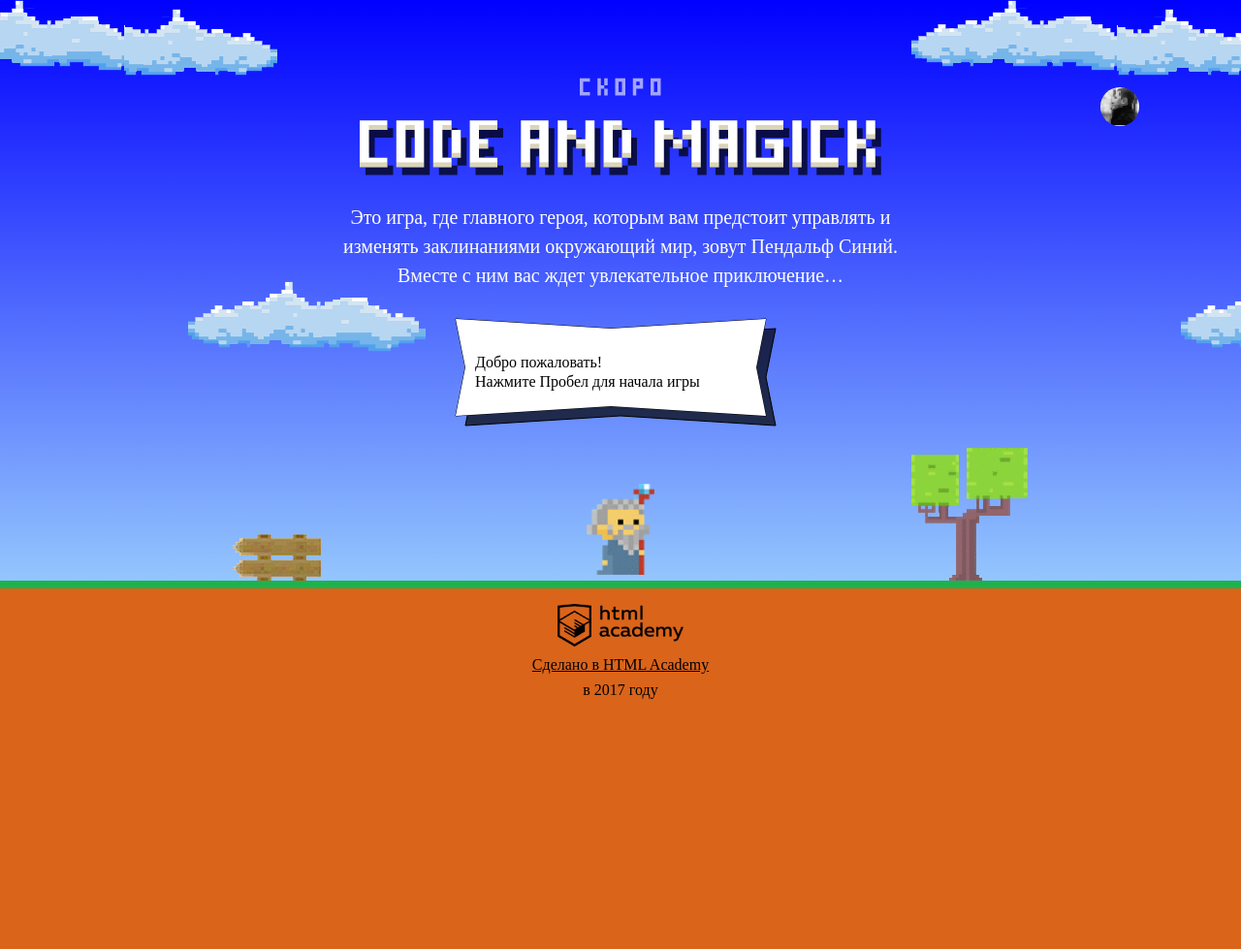
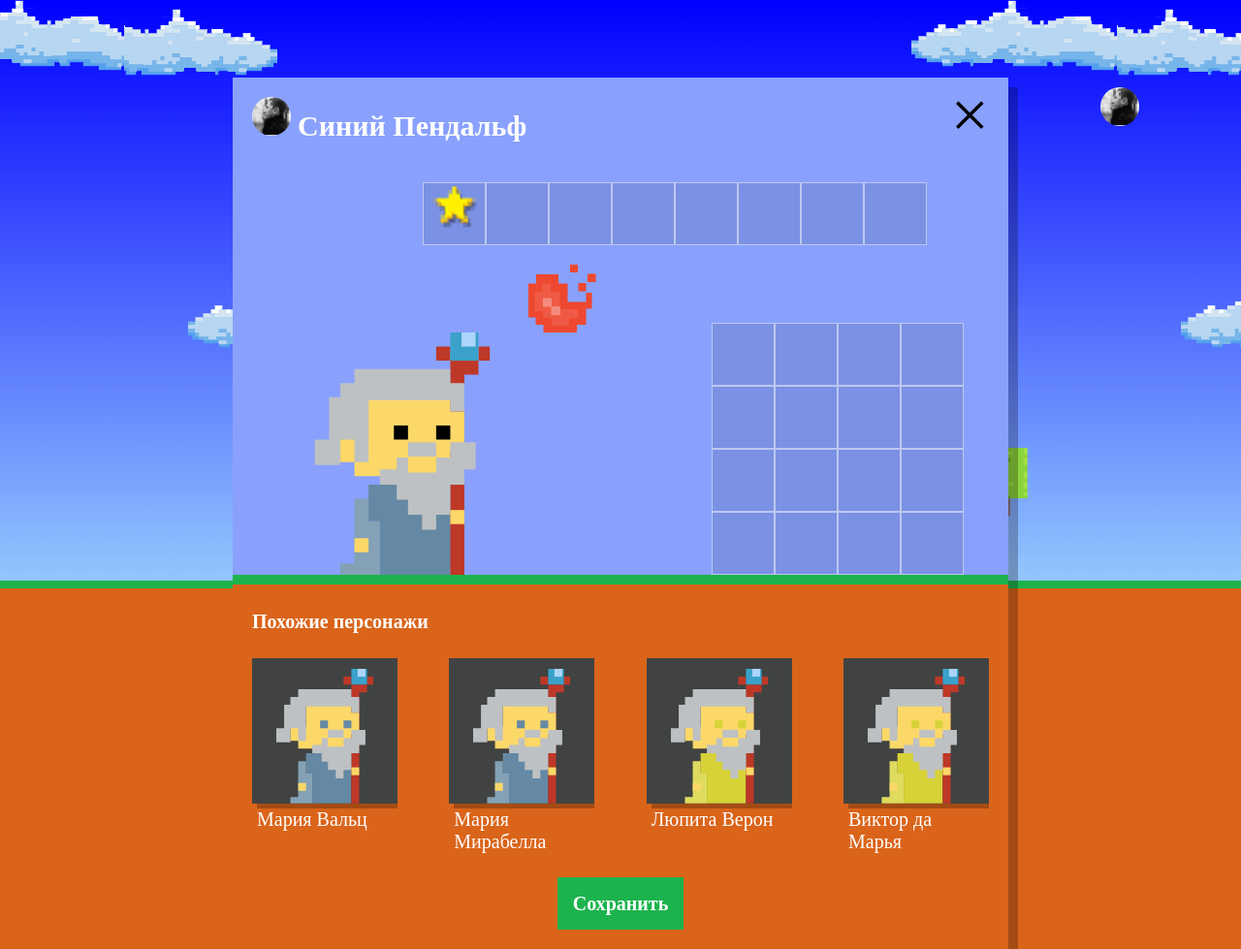
Before and after one commit to TatianaVerstka/775305-code-and-magick-20, a website: page index.html in a window 1280 px wide. Shown: the whole page at 97% size. Before the commit the page ends 899 px from the top, so only its background shows below. Drawn offline with Linux system fonts and the light colour scheme; a web font is replaced by a local one.

Commit message:
similar wizards

```diff
--- a/index.html
+++ b/index.html
@@ -206,6 +206,7 @@
     </script>
     <script src="js/game.js"></script>
     <script src="js/start.js"></script>
+    <script src="js/setup.js"></script>
     <canvas id="canvas"></canvas>
 </body>
 
--- /dev/null
+++ b/js/setup.js
@@ -0,0 +1,63 @@
+'use strict';
+
+var WIZARD_NAMES = ['Иван', 'Хуан Себастьян', 'Мария', 'Кристоф', 'Виктор', 'Юлия', 'Люпита', 'Вашингтон'];
+var WIZARD_SECOND_NAME = ['да Марья', 'Верон', 'Мирабелла', 'Вальц', 'Онопко', 'Топольницкая', 'Нионго', 'Ирвинг'];
+var WIZARD_COAT_COLOR = ['rgb(101, 137, 164)', 'rgb(241, 43, 107)', 'rgb(146, 100, 161)', 'rgb(56, 159, 117)', 'rgb(215, 210, 55)', 'rgb(0, 0, 0)'];
+var WIZARD_EYES_COLOR = ['black', 'red', 'blue', 'yellow', 'green'];
+var WIZARDS_COUNT = 4;
+
+function renderDialog() {
+    var userDialog = document.querySelector('.setup');
+    userDialog.classList.remove('hidden');
+    renderWizards();
+    userDialog.querySelector('.setup-similar').classList.remove('hidden');
+}
+
+function setWizardName() {
+    return getRandomValue(WIZARD_NAMES) + ' ' + getRandomValue(WIZARD_SECOND_NAME);
+}
+
+function getRandomValue(data) {
+    return data[Math.floor(Math.random() * data.length)];
+}
+
+function generateWizard() {
+    var wizard = {};
+    for (var i = 0; i < WIZARDS_COUNT; i++) {
+        wizard.name = setWizardName();
+        wizard.coatColor = getRandomValue(WIZARD_COAT_COLOR);
+        wizard.eyesColor = getRandomValue(WIZARD_EYES_COLOR);
+    }
+    return wizard;
+}
+
+function generateWizards() {
+    var wizards = [];
+    for (var i = 0; i < WIZARDS_COUNT; i++) {
+        wizards.push(generateWizard());
+    }
+    return wizards;
+}
+
+function getWizard(wizard) {
+    var similarWizardTemplate = document.querySelector('#similar-wizard-template')
+        .content
+        .querySelector('.setup-similar-item');
+    var wizardElement = similarWizardTemplate.cloneNode(true);
+    wizardElement.querySelector('.setup-similar-label').textContent = wizard.name;
+    wizardElement.querySelector('.wizard-coat').style.fill = wizard.coatColor;
+    wizardElement.querySelector('.wizard-eyes').style.fill = wizard.coatColor;
+    return wizardElement;
+}
+
+function renderWizards() {
+    var similarListElement = document.querySelector('.setup-similar-list');
+    var fragment = document.createDocumentFragment();
+    var wizards = generateWizards();
+    wizards.forEach(function(wizard) {
+        fragment.appendChild(getWizard(wizard));
+    });
+    similarListElement.appendChild(fragment);
+}
+
+renderDialog();
```
